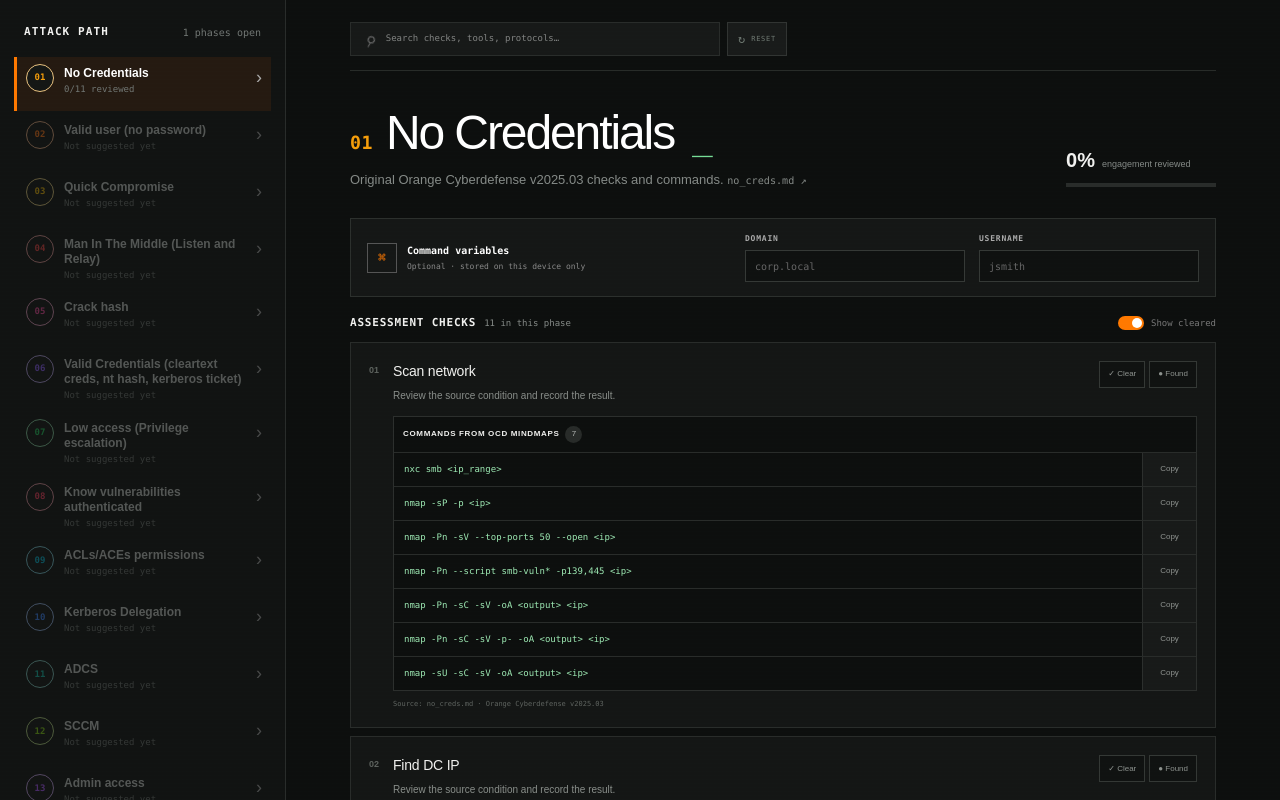
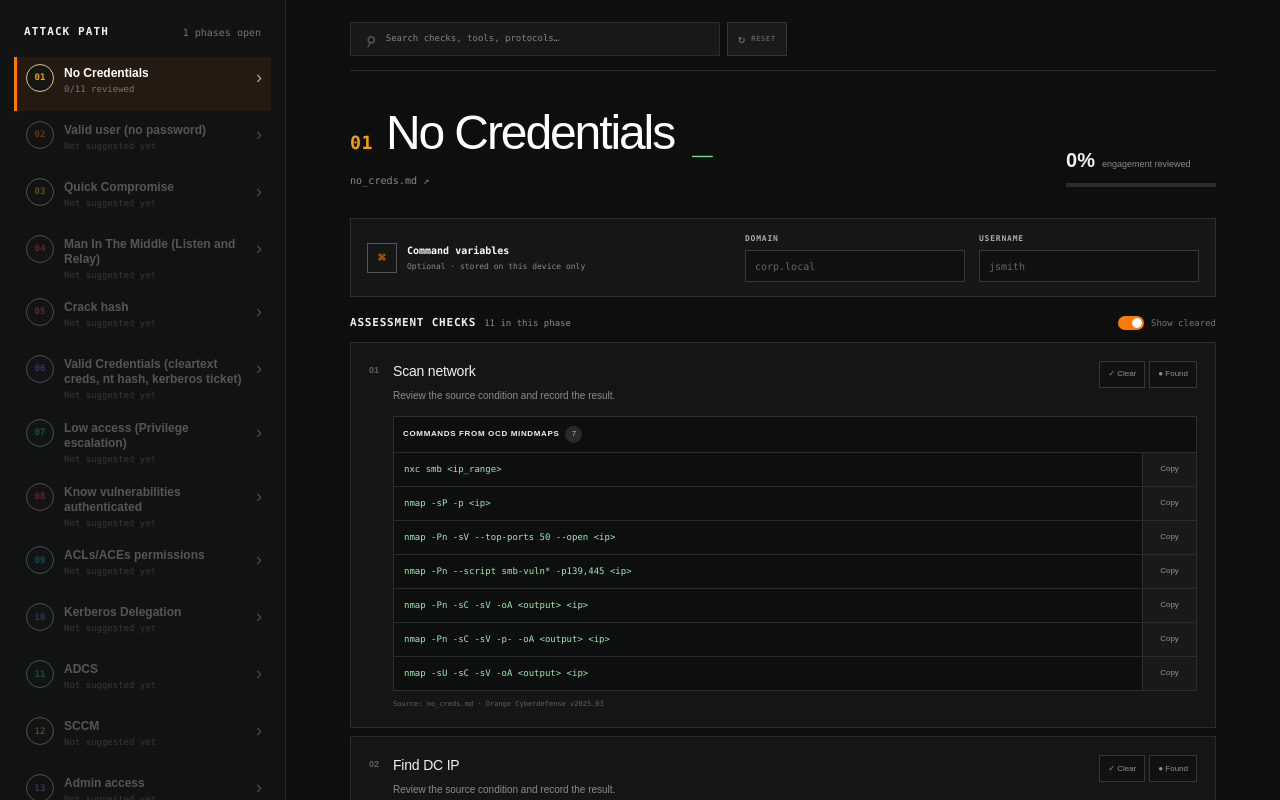
Before and after one commit to Klepvink/OCD_Pathfinder, a Next.js app: page / in a window 1280 px wide. Shown: the top 800 px of the page. Built offline with nearby package versions, Linux system fonts and the light colour scheme.

Commit message:
Removed redundant description in favor of direct hyperlink to OCD

```diff
--- a/app/page.tsx
+++ b/app/page.tsx
@@ -156,7 +156,6 @@ export default function Home() {
             <div>
               <h1 className="phase-title"><span style={{ color: phase.color }}>{phaseNumber}</span>{phase.title}</h1>
               <p className="description">
-                {phase.description}{" "}
                 <a href={`${ocdAdSourceUrl}/${phase.sourceKey}.md`} target="_blank" rel="noreferrer">
                   {phase.sourceKey}.md ↗
                 </a>
```
